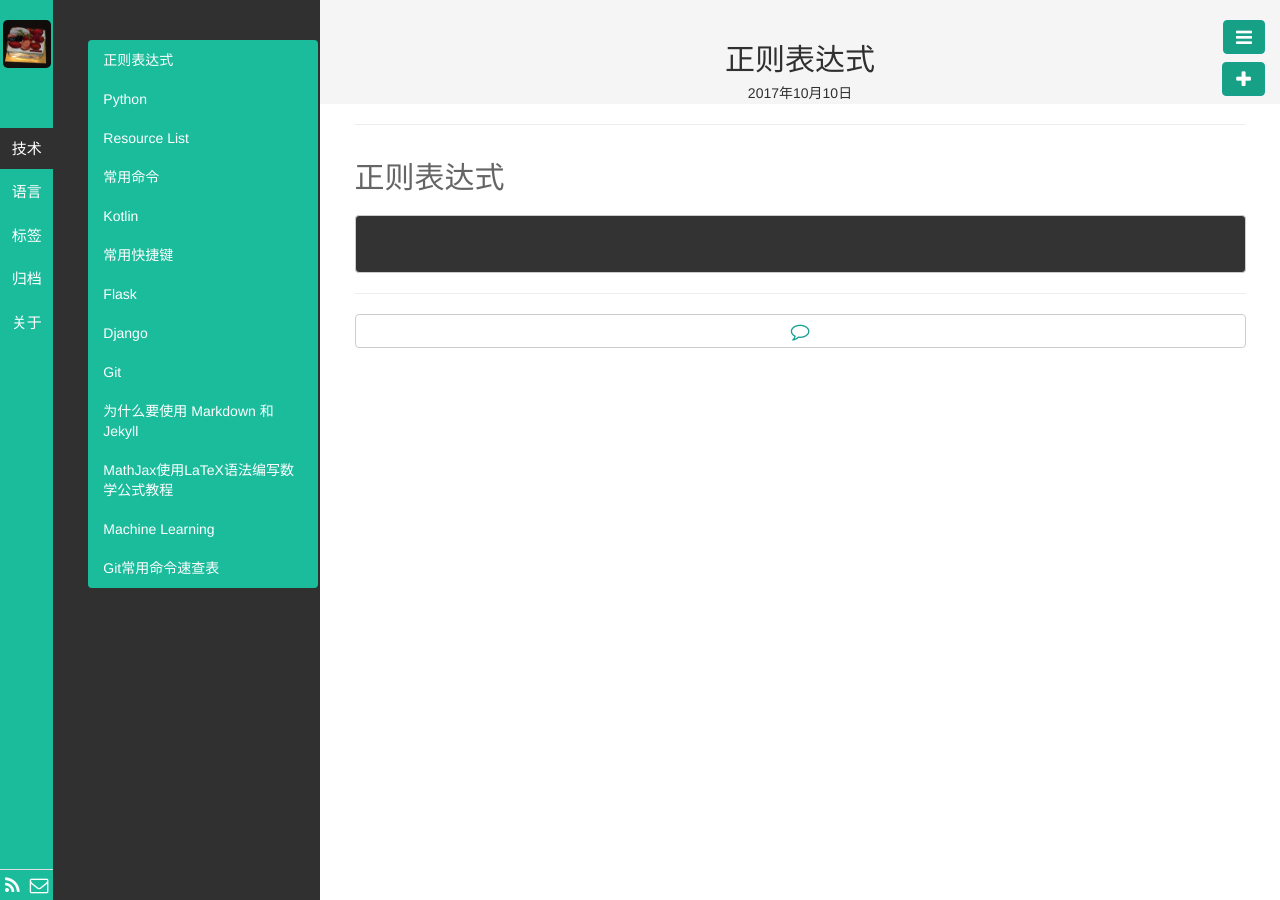
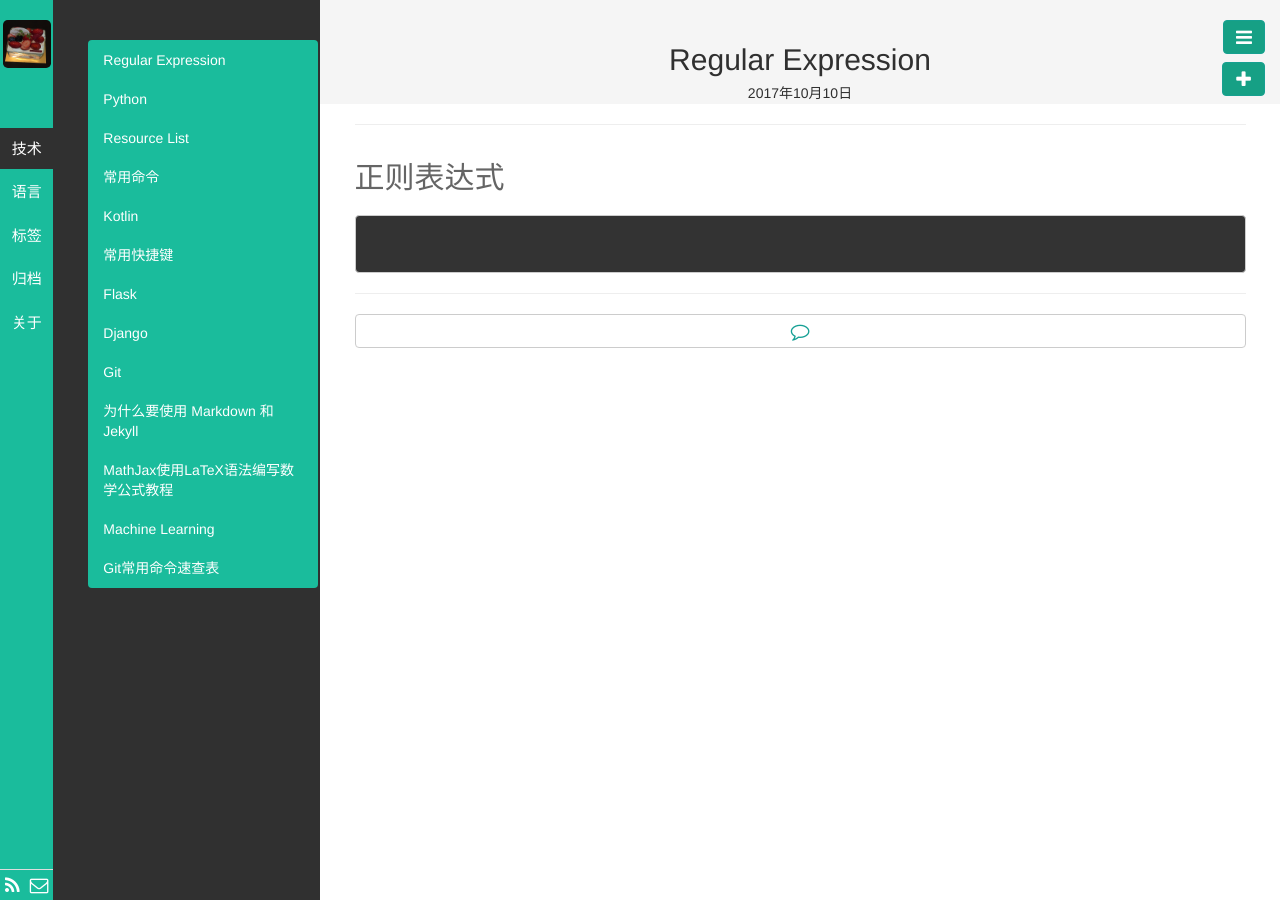
Before and after one commit to kyoyo/kyoyo.github.io, a Jekyll site: the page built from _posts/技術/2017-10-10-RegularExpression.md, in a window 1280 px wide. Built offline with Jekyll 4.4.1, drawn with Linux system fonts in a browser that asks for light colours; Markdown is read by kramdown in place of the engine named in the settings.

Commit message:
Update and rename 2017-10-10-Regular-Expression.md to 2017-10-10-RegularExpression.md

```diff
--- a/_posts/技術/2017-10-10-Regular-Expression.md
+++ b/_posts/技術/2017-10-10-RegularExpression.md
@@ -1,6 +1,6 @@
 ---
 layout: post
-title: 正则表达式
+title: Regular Expression
 category: 技术
 tags: Regular Expression
 keywords:
```
